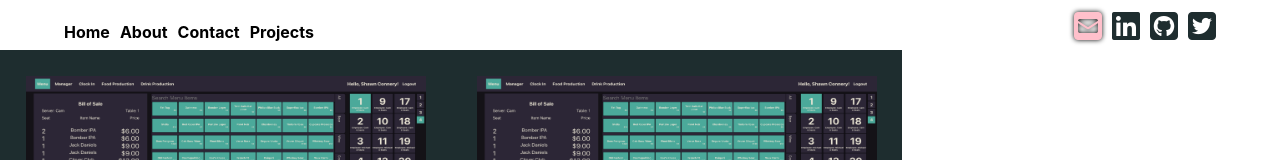
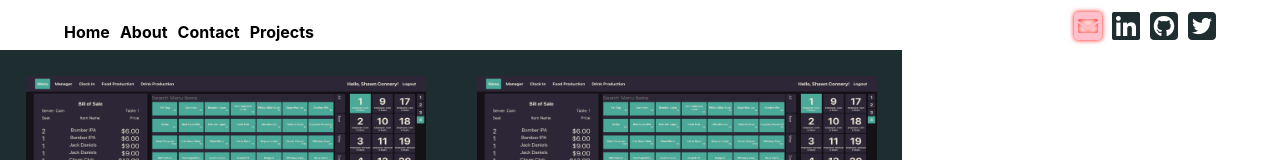
Before and after one commit to CamBrown101/personal-website, a React (Create React App) app: page /projects in a window 1280 px wide. In both pictures the pointer is over the link 1093 px from the left and 21 px from the top of the page. Shown: the top 160 px of the page. Built offline with nearby package versions, Linux system fonts and the light colour scheme.

Commit message:
Fix nac hover

```diff
--- a/src/Components/Nav.scss
+++ b/src/Components/Nav.scss
@@ -59,7 +59,7 @@
     }
     .nav-contact:hover {
       color: $contact-hover;
-      text-shadow: 0 0 5px black;
+      text-shadow: 0 0 5px red;
     }
   }
 }
```
